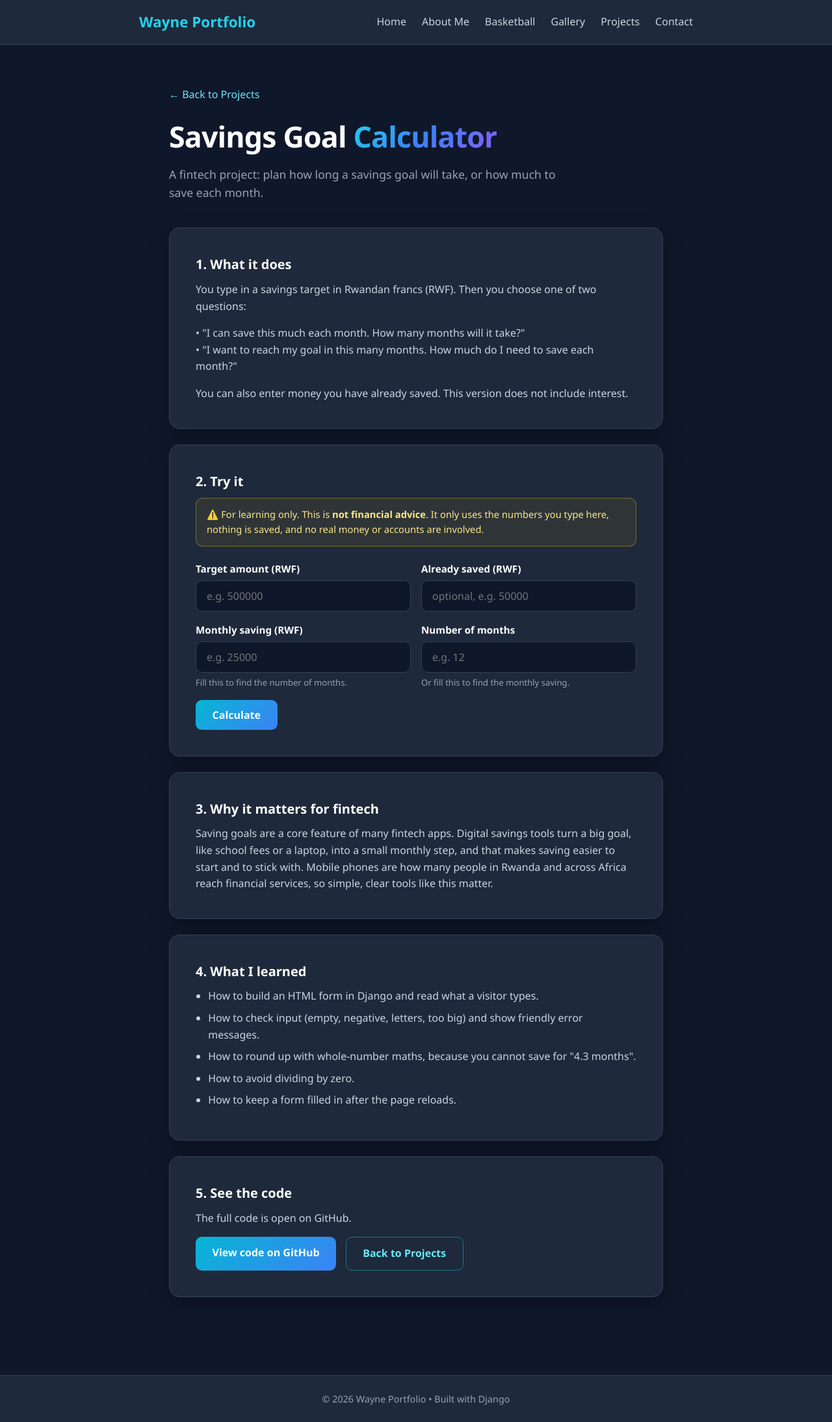
After one commit to waynendahiro1-ux/wayne-portfolio, a Django app: page /projects/savings-goal/ in a window 1280 px wide. The commit adds this page. Shown: the whole page at 65% size. Run offline with Django 4.2, Linux system fonts and the light colour scheme.

Commit message:
Add savings goal calculator fintech project

```diff
--- a/main/urls.py
+++ b/main/urls.py
@@ -9,4 +9,6 @@ urlpatterns = [
     path('fintech/', views.fintech, name='fintech'),
     path('gallery/', views.gallery, name='gallery'),
     path('projects/', views.projects, name='projects'),
+    # Fintech project 1
+    path('projects/savings-goal/', views.savings_goal, name='savings_goal'),
 ]
--- a/main/views.py
+++ b/main/views.py
@@ -105,6 +105,106 @@ def gallery(request):
                 photos.append({'file': p.name, 'caption': caption})
     return render(request, 'main/gallery.html', {'photos': photos})
 
+
+# ---------- Fintech project 1: Savings Goal Calculator ----------
+
+def read_whole_number(text, label, errors, required=False):
+    """Turn what the visitor typed into a whole number.
+    If something is wrong, add a friendly message to the errors list and return None."""
+    text = text.replace(',', '').replace(' ', '')   # allow "500,000" or "500 000"
+
+    if text == '':
+        if required:
+            errors.append(f"Please enter {label}.")
+        return None
+
+    # isdecimal() is True only for digits 0-9, so letters, minus signs and dots are rejected
+    if not text.isdecimal():
+        errors.append(f"{label} must be a whole number like 500000 (no letters, minus signs or decimals).")
+        return None
+
+    number = int(text)
+    if number > 1_000_000_000_000:
+        errors.append(f"{label} is too big for this demo.")
+        return None
+    return number
+
+
+def savings_goal(request):
+    # What the visitor typed, so the boxes keep their values after pressing Calculate
+    values = {'target': '', 'saved': '', 'monthly': '', 'months': ''}
+    errors = []
+    result = None
+
+    if request.method == 'POST':
+        values['target'] = request.POST.get('target', '').strip()
+        values['saved'] = request.POST.get('saved', '').strip()
+        values['monthly'] = request.POST.get('monthly', '').strip()
+        values['months'] = request.POST.get('months', '').strip()
+
+        # 1. Read and check each box
+        target = read_whole_number(values['target'], 'Your target amount', errors, required=True)
+        saved = read_whole_number(values['saved'], 'Amount already saved', errors)
+        monthly = read_whole_number(values['monthly'], 'Monthly saving', errors)
+        months = read_whole_number(values['months'], 'Number of months', errors)
+
+        if saved is None:
+            saved = 0   # blank "already saved" means 0
+
+        # 2. Check the rules between the boxes
+        if target == 0:
+            errors.append("Your target amount must be more than 0.")
+        if monthly == 0:
+            errors.append("Monthly saving must be more than 0.")
+        if months == 0:
+            errors.append("Number of months must be more than 0.")
+        if months is not None and months > 1200:
+            errors.append("Please use 1,200 months (100 years) or less.")
+        if monthly is not None and months is not None:
+            errors.append("Fill in only ONE of 'Monthly saving' or 'Number of months', not both.")
+        if monthly is None and months is None and not errors:
+            errors.append("Fill in either 'Monthly saving' or 'Number of months'.")
+
+        # 3. If everything is fine, do the maths
+        if not errors:
+            remaining = max(target - saved, 0)      # how much is still left to save
+            percent = min(saved * 100 // target, 100)   # progress bar, 0 to 100
+
+            if remaining == 0:
+                result = {'done': True, 'percent': 100}
+            elif monthly is not None:
+                # Months needed = remaining / monthly, rounded UP to the next whole month.
+                # (a + b - 1) // b is a way to round up using only whole numbers.
+                months_needed = (remaining + monthly - 1) // monthly
+                years, extra_months = divmod(months_needed, 12)
+                result = {
+                    'done': False,
+                    'mode': 'months',
+                    'remaining': remaining,
+                    'months': months_needed,
+                    'years': years,
+                    'extra_months': extra_months,
+                    'percent': percent,
+                }
+            else:
+                # Monthly saving needed = remaining / months, rounded UP to a whole RWF
+                monthly_needed = (remaining + months - 1) // months
+                result = {
+                    'done': False,
+                    'mode': 'monthly',
+                    'remaining': remaining,
+                    'monthly': monthly_needed,
+                    'months': months,
+                    'percent': percent,
+                }
+
+    return render(request, 'main/project_savings_goal.html', {
+        'values': values,
+        'errors': errors,
+        'result': result,
+    })
+
+
 def projects(request):
     projects = [
         {
@@ -115,5 +215,13 @@ def projects(request):
             'live': 'https://wayne-portfolio-bo8z.onrender.com',
             'code': 'https://github.com/waynendahiro1-ux/wayne-portfolio',
         },
+        {
+            'icon': '💰',
+            'title': 'Savings Goal Calculator',
+            'description': 'Enter a target in RWF and either what you save each month or how many months you have. It works out the rest. For learning, not financial advice.',
+            'tech': ['Python', 'Django', 'Fintech'],
+            'page': 'savings_goal',     # opens the demo page on this site
+            'code': 'https://github.com/waynendahiro1-ux/wayne-portfolio',
+        },
     ]
     return render(request, 'main/projects.html', {'projects': projects})
--- /dev/null
+++ b/templates/main/project_savings_goal.html
@@ -0,0 +1,189 @@
+{% extends 'main/base.html' %}
+
+{% block title %}Savings Goal Calculator | Wayne Portfolio{% endblock %}
+
+{% block content %}
+<style>
+  .sg-page { max-width: 760px; }
+
+  .sg-back { display: inline-block; margin-bottom: 1rem; color: #67e8f9; font-weight: 500; }
+
+  .sg-section { margin-bottom: 1.5rem; }
+  .sg-section h2 { color: #fff; font-size: 1.25rem; font-weight: 650; }
+
+  /* Warning box: learning only */
+  .sg-note {
+    background: rgba(250, 204, 21, 0.08);
+    border: 1px solid rgba(250, 204, 21, 0.35);
+    color: #fde68a;
+    border-radius: .7rem;
+    padding: .8rem 1rem;
+    font-size: .92rem;
+    margin-bottom: 1.4rem;
+  }
+
+  /* Form */
+  .sg-row { display: grid; grid-template-columns: 1fr 1fr; gap: 1rem; }
+  .sg-field { margin-bottom: 1rem; }
+  .sg-field label { display: block; color: #fff; font-weight: 600; font-size: .95rem; margin-bottom: .35rem; }
+  .sg-field small { display: block; color: #94a3b8; font-size: .82rem; margin-top: .3rem; }
+  .sg-field input {
+    width: 100%;
+    padding: .75rem 1rem;
+    background: #0f172a;
+    border: 1px solid #334155;
+    border-radius: .6rem;
+    color: #e2e8f0;
+    font-size: 1rem;
+    font-family: inherit;
+  }
+  .sg-field input:focus { outline: none; border-color: #22d3ee; box-shadow: 0 0 0 3px rgba(34, 211, 238, .15); }
+  .sg-or { text-align: center; color: #94a3b8; font-weight: 600; margin: -.2rem 0 .8rem; }
+  .sg-button { border: 0; cursor: pointer; font-family: inherit; font-size: 1rem; }
+
+  /* Errors */
+  .sg-errors {
+    background: rgba(239, 68, 68, .1);
+    border: 1px solid rgba(239, 68, 68, .45);
+    color: #fecaca;
+    border-radius: .7rem;
+    padding: .8rem 1rem .8rem 2rem;
+    margin-bottom: 1.2rem;
+  }
+
+  /* Result */
+  .sg-result {
+    margin-top: 1.5rem;
+    background: rgba(34, 211, 238, .07);
+    border: 1px solid rgba(34, 211, 238, .3);
+    border-radius: .9rem;
+    padding: 1.4rem;
+  }
+  .sg-result h3 { color: #fff; font-size: 1.1rem; margin-bottom: .5rem; }
+  .sg-big { font-size: clamp(1.7rem, 6vw, 2.3rem); font-weight: 800; color: #22d3ee; margin: .2rem 0 .6rem; }
+  .sg-bar { background: #0f172a; border-radius: 9999px; height: 12px; overflow: hidden; margin: .8rem 0 .3rem; }
+  .sg-bar-fill { background: linear-gradient(135deg, #06b6d4, #3b82f6); height: 100%; }
+
+  .sg-learn { padding-left: 1.2rem; color: #cbd5e1; }
+  .sg-learn li { margin-bottom: .5rem; }
+
+  @media (max-width: 600px) {
+    .sg-row { grid-template-columns: 1fr; gap: 0; }
+  }
+</style>
+
+<div class="wrap sg-page">
+  <a href="{% url 'projects' %}" class="sg-back">← Back to Projects</a>
+  <h1 class="page-title">Savings Goal <span>Calculator</span></h1>
+  <p class="page-subtitle">A fintech project: plan how long a savings goal will take, or how much to save each month.</p>
+
+  <!-- 1. What it does -->
+  <div class="card sg-section">
+    <h2>1. What it does</h2>
+    <p>You type in a savings target in Rwandan francs (RWF). Then you choose one of two questions:</p>
+    <p>• "I can save this much each month. How many months will it take?"<br>
+       • "I want to reach my goal in this many months. How much do I need to save each month?"</p>
+    <p>You can also enter money you have already saved. This version does not include interest.</p>
+  </div>
+
+  <!-- 2. The demo -->
+  <div class="card sg-section" id="demo">
+    <h2>2. Try it</h2>
+
+    <div class="sg-note">
+      ⚠️ For learning only. This is <strong>not financial advice</strong>. It only uses the numbers you type here, nothing is saved, and no real money or accounts are involved.
+    </div>
+
+    {% if errors %}
+    <ul class="sg-errors">
+      {% for e in errors %}<li>{{ e }}</li>{% endfor %}
+    </ul>
+    {% endif %}
+
+    <form method="post" action="{% url 'savings_goal' %}#demo">
+      {% csrf_token %}
+
+      <div class="sg-row">
+        <div class="sg-field">
+          <label for="target">Target amount (RWF)</label>
+          <input type="text" inputmode="numeric" id="target" name="target" value="{{ values.target }}" placeholder="e.g. 500000">
+        </div>
+        <div class="sg-field">
+          <label for="saved">Already saved (RWF)</label>
+          <input type="text" inputmode="numeric" id="saved" name="saved" value="{{ values.saved }}" placeholder="optional, e.g. 50000">
+        </div>
+      </div>
+
+      <div class="sg-row">
+        <div class="sg-field">
+          <label for="monthly">Monthly saving (RWF)</label>
+          <input type="text" inputmode="numeric" id="monthly" name="monthly" value="{{ values.monthly }}" placeholder="e.g. 25000">
+          <small>Fill this to find the number of months.</small>
+        </div>
+        <div class="sg-field">
+          <label for="months">Number of months</label>
+          <input type="text" inputmode="numeric" id="months" name="months" value="{{ values.months }}" placeholder="e.g. 12">
+          <small>Or fill this to find the monthly saving.</small>
+        </div>
+      </div>
+
+      <button type="submit" class="btn-primary sg-button">Calculate</button>
+    </form>
+
+    {% if result %}
+    <div class="sg-result">
+      {% if result.done %}
+        <h3>🎉 You have already reached your goal!</h3>
+        <p>Your savings are at or above your target.</p>
+      {% else %}
+        <h3>Your result</h3>
+
+        {% if result.mode == 'months' %}
+          <div class="sg-big">{{ result.months|floatformat:"0g" }} month{{ result.months|pluralize }}</div>
+          {% if result.years %}
+            <p>That is {{ result.years }} year{{ result.years|pluralize }}{% if result.extra_months %} and {{ result.extra_months }} month{{ result.extra_months|pluralize }}{% endif %}.</p>
+          {% endif %}
+        {% else %}
+          <div class="sg-big">{{ result.monthly|floatformat:"0g" }} RWF per month</div>
+          <p>for {{ result.months|floatformat:"0g" }} month{{ result.months|pluralize }}.</p>
+        {% endif %}
+
+        <p>Still to save: <strong>{{ result.remaining|floatformat:"0g" }} RWF</strong></p>
+
+        <div class="sg-bar"><div class="sg-bar-fill" style="width: {{ result.percent }}%;"></div></div>
+        <small style="color:#94a3b8;">{{ result.percent }}% of your target is already saved.</small>
+        <p style="margin-top:.8rem; font-size:.9rem; color:#94a3b8;">Amounts are rounded up to the next whole month or whole franc, so the last month may need a little less.</p>
+      {% endif %}
+    </div>
+    {% endif %}
+  </div>
+
+  <!-- 3. Why it matters -->
+  <div class="card sg-section">
+    <h2>3. Why it matters for fintech</h2>
+    <p>Saving goals are a core feature of many fintech apps. Digital savings tools turn a big goal, like school fees or a laptop, into a small monthly step, and that makes saving easier to start and to stick with. Mobile phones are how many people in Rwanda and across Africa reach financial services, so simple, clear tools like this matter.</p>
+  </div>
+
+  <!-- 4. What I learned -->
+  <div class="card sg-section">
+    <h2>4. What I learned</h2>
+    <ul class="sg-learn">
+      <li>How to build an HTML form in Django and read what a visitor types.</li>
+      <li>How to check input (empty, negative, letters, too big) and show friendly error messages.</li>
+      <li>How to round up with whole-number maths, because you cannot save for "4.3 months".</li>
+      <li>How to avoid dividing by zero.</li>
+      <li>How to keep a form filled in after the page reloads.</li>
+    </ul>
+  </div>
+
+  <!-- 5. Code -->
+  <div class="card sg-section">
+    <h2>5. See the code</h2>
+    <p>The full code is open on GitHub.</p>
+    <div class="btn-row">
+      <a href="https://github.com/waynendahiro1-ux/wayne-portfolio" target="_blank" class="btn-primary">View code on GitHub</a>
+      <a href="{% url 'projects' %}" class="btn-secondary">Back to Projects</a>
+    </div>
+  </div>
+</div>
+{% endblock %}
--- a/templates/main/projects.html
+++ b/templates/main/projects.html
@@ -17,6 +17,7 @@
         {% for t in p.tech %}<span class="tag">{{ t }}</span>{% endfor %}
       </div>
       <div class="btn-row">
+        {% if p.page %}<a href="{% url p.page %}" class="btn-primary btn-sm">Try the demo</a>{% endif %}
         {% if p.live %}<a href="{{ p.live }}" target="_blank" class="btn-primary btn-sm">Live site</a>{% endif %}
         {% if p.code %}<a href="{{ p.code }}" target="_blank" class="btn-secondary btn-sm">Code</a>{% endif %}
       </div>
```
